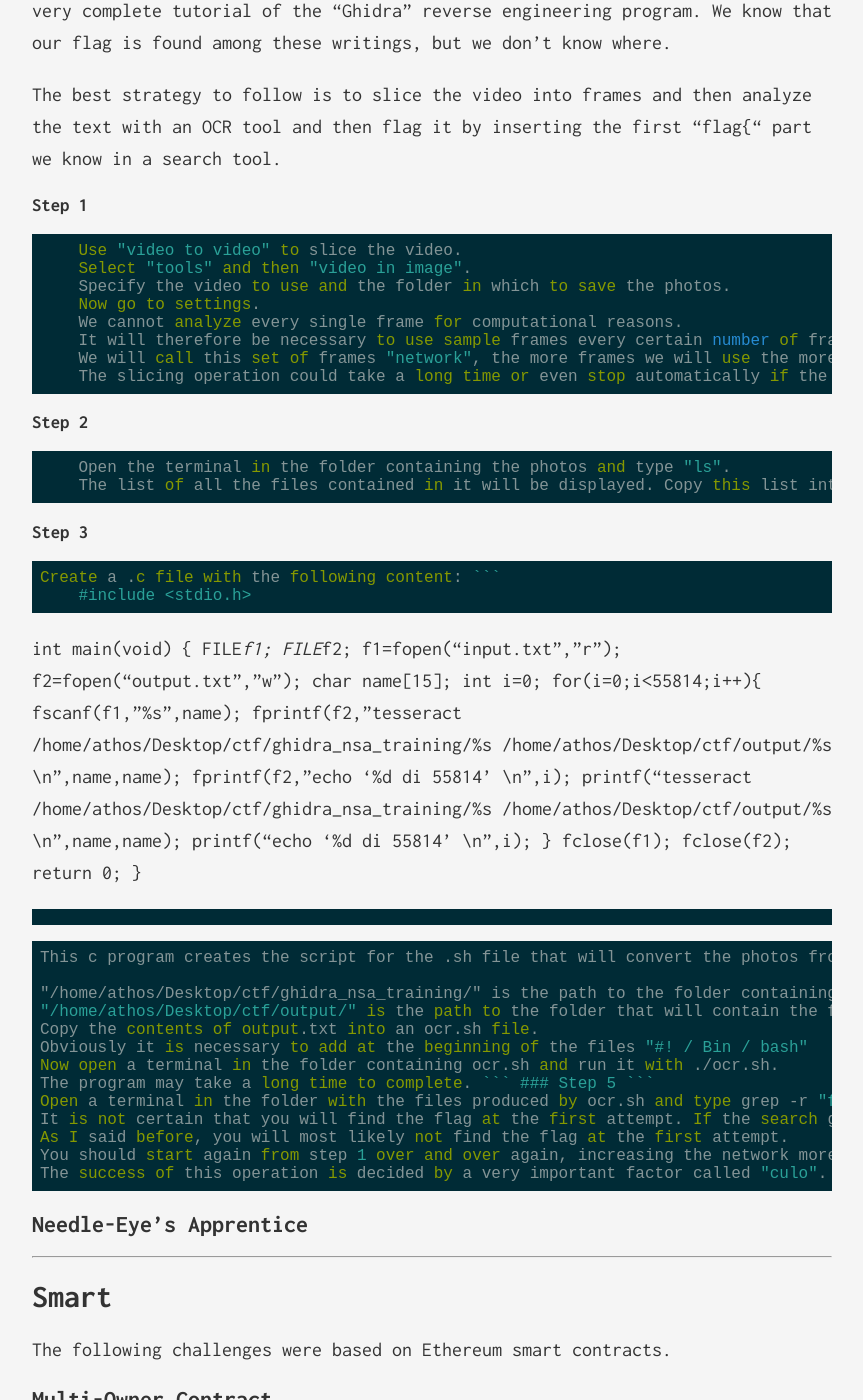
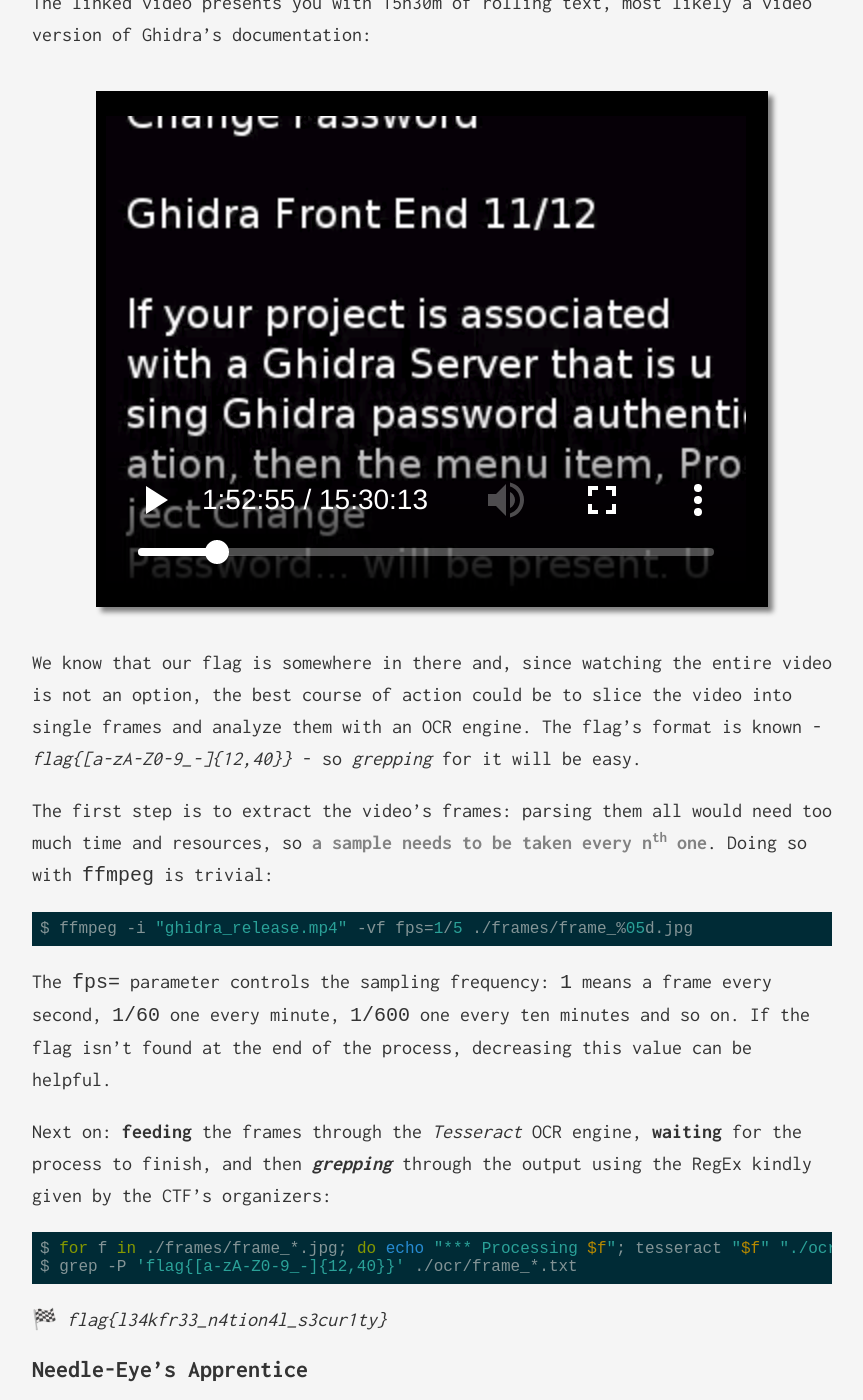
Before and after one commit to born2scan/born2scan.github.io, a Jekyll site: the page built from _posts/2019-04-08-SwampCTF-2019.md, in a window 1280 px wide and 1400 px high, scrolled down 2353 px. Shown: the whole window, without its empty margins (208-1071 px from the left). Built offline with Jekyll 4.4.1, drawn with Linux system fonts in a browser that asks for light colours; some of the changed text lies outside the part shown.

Commit message:
Rewrite of "Ghidra Release" for SwampCTF

````diff
--- a/_posts/2019-04-08-SwampCTF-2019.md
+++ b/_posts/2019-04-08-SwampCTF-2019.md
@@ -53,8 +53,8 @@ This is the partial writeup for the challenges presented in this year's [SwampCT
 
 ## Welcome!
 
->Welcome to SwampCTF!
->The first round is on us🍻
+> Welcome to SwampCTF!
+> The first round is on us 🍻
 
 As the challenge info says, these are just free points!
 
@@ -65,93 +65,37 @@ As the challenge info says, these are just free points!
 ## NIT
 
 ## Ghidra Release
-The "Ghidra Release" challenge is the needle in a haystack you are trying to shoot blindfolded with a revolver.
-A conversation piece is provided:
-    [Meanwhile at the NSA on a Friday afternoon]
 
-    Manager: Hey, we're going to be releasing our internal video training for Ghidra and we need you to watch it all to flag any content that needs to be redacted before release.
+> [Meanwhile at the NSA on a Friday afternoon]<br>
+>  Manager: Hey, we're going to be releasing our internal video training for Ghidra and we need you to watch it all to flag any content that needs to be redacted before release.<br>
+> Manager: The release is next Monday. Hope you didn't have any weekend plans!<br>
+> You: Uhhh, sure bu-<br>
+> Manager: Great! Thanks. Make sure nothing gets out.<br>
+> You: ... [looks at clock. It reads 3:45PM]<br>
+> You: [Mutters to self] No way am I watching all of this: https://static.swampctf.com/ghidra_nsa_training.mp4
 
-    Manager: The release is next Monday. Hope you didn't have any weekend plans!
+The linked video presents you with 15h30m of rolling text, most likely a video version of Ghidra's documentation:
 
-    You: Uhhh, sure bu-
+![Ghidra release](/assets/img/SwampCTF_2019/ghidra_release.png)
 
-    Manager: Great! Thanks. Make sure nothing gets out.
+We know that our flag is somewhere in there and, since watching the entire video is not an option, the best course of action could be to slice the video into single frames and analyze them with an OCR engine. The flag's format is known - _flag{\[a-zA-Z0-9\_-\]{12,40}}_ - so _grepping_ for it will be easy.
 
-    You: ... [looks at clock. It reads 3:45PM]
+The first step is to extract the video's frames: parsing them all would need too much time and resources, so [a sample needs to be taken every n<sup>th</sup> one](https://trac.ffmpeg.org/wiki/Create%20a%20thumbnail%20image%20every%20X%20seconds%20of%20the%20video). Doing so with `ffmpeg` is trivial:
 
-    You: [Mutters to self] No way am I watching all of this:https://static.swampctf.com/ghidra_nsa_training.mp4
-
-    -= Created by DigitalCold =-
-
-By clicking on the link you get a video of 15 hours and 30 in mp4 format.
-Its content consists of white writing on a flowing black background. These are a very complete tutorial of the "Ghidra" reverse engineering program.
-We know that our flag is found among these writings, but we don't know where.
-
-The best strategy to follow is to slice the video into frames and then analyze the text with an OCR tool and then flag it by inserting the first "flag{" part we know in a search tool.
-
-### Step 1
-```
-    Use "video to video" to slice the video.
-    Select "tools" and then "video in image".
-    Specify the video to use and the folder in which to save the photos.
-    Now go to settings.
-    We cannot analyze every single frame for computational reasons.
-    It will therefore be necessary to use sample frames every certain number of frames / seconds to reduce the computational effort.
-    We will call this set of frames "network", the more frames we will use the more the network will be thick and we will have more chances of finding the flag.
-    The slicing operation could take a long time or even stop automatically if the computer was not sufficiently powerful. Choose a frame size accordingly.
-```
-### Step 2
-```
-    Open the terminal in the folder containing the photos and type "ls".
-    The list of all the files contained in it will be displayed. Copy this list into a txt file called input.txt.
-```
-### Step 3
-    Create a .c file with the following content:
-```
-        #include <stdio.h>
-
-int main(void)
-{
-    FILE*f1;
-    FILE*f2;
-    f1=fopen("input.txt","r");
-    f2=fopen("output.txt","w");
-    char name[15];
-    int i=0;
-    for(i=0;i<55814;i++){
-        fscanf(f1,"%s",name);
-        fprintf(f2,"tesseract /home/athos/Desktop/ctf/ghidra_nsa_training/%s /home/athos/Desktop/ctf/output/%s \n",name,name);
-        fprintf(f2,"echo '%d di 55814' \n",i);
-        printf("tesseract /home/athos/Desktop/ctf/ghidra_nsa_training/%s /home/athos/Desktop/ctf/output/%s \n",name,name);
-        printf("echo '%d di 55814' \n",i);
-    }
-    fclose(f1);
-    fclose(f2);
-    return 0;
-}
-```
-```
-    This c program creates the script for the .sh file that will convert the photos from text to frames.
-
-    "/home/athos/Desktop/ctf/ghidra_nsa_training/" is the path to the folder containing the photos. Change this path to that of the folder containing the network.
-    "/home/athos/Desktop/ctf/output/" is the path to the folder that will contain the frame texts. Change this path to that of the folder containing the frame texts on the PC.
-```
-### step 4
-```
-    Copy the contents of output.txt into an ocr.sh file.
-    Obviously it is necessary to add at the beginning of the files "#! / Bin / bash"
-    Now open a terminal in the folder containing ocr.sh and run it with ./ocr.sh.
-    The program may take a long time to complete.
-```
-### Step 5
-```
-    Open a terminal in the folder with the files produced by ocr.sh and type grep -r "flag {".
-    It is not certain that you will find the flag at the first attempt. If the search gives results go to the file containing the flag. The OCR is not a foolproof system. Check that the flag is         Correct by going to the relative image file.
-    As I said before, you will most likely not find the flag at the first attempt.
-    You should start again from step 1 over and over again, increasing the network more and more until you find the flag or until your PC is harakiri.
-    The success of this operation is decided by a very important factor called "culo".
+```bash
+$ ffmpeg -i "ghidra_release.mp4" -vf fps=1/5 ./frames/frame_%05d.jpg
 ```
 
+The `fps=` parameter controls the sampling frequency: `1` means a frame every second, `1/60` one every minute, `1/600` one every ten minutes and so on. If the flag isn't found at the end of the process, decreasing this value can be helpful.
+
+Next on: **feeding** the frames through the _Tesseract_ OCR engine, **waiting** for the process to finish, and then **_grepping_** through the output using the RegEx kindly given by the CTF's organizers:
+
+```bash
+$ for f in ./frames/frame_*.jpg; do echo "*** Processing $f"; tesseract "$f" "./ocr/${$(basename $f)%.jpg}.txt"; done
+$ grep -P 'flag{[a-zA-Z0-9_-]{12,40}}' ./ocr/frame_*.txt
+```
+
+🏁 _flag{l34kfr33_n4tion4l_s3cur1ty}_{: .spoiler}
 
 ## Needle-Eye's Apprentice
 
@@ -368,10 +312,10 @@ At first endianness wasn't accounted for in this solution and numbers were only
 
 ## Refundable Purchase
 
->I've created a contract to make buying items online safer! (for the buyer at least)
->The funds stay in escrow in the contract until the buyer has received the item, in which they report they've received it (people are always honest, right!?).
->If they never receive the item, they can call refund to return their spent ether.
->Find a way to drain this contract of all pending refunds.
+> I've created a contract to make buying items online safer! (for the buyer at least)<br>
+> The funds stay in escrow in the contract until the buyer has received the item, in which they report they've received it (people are always honest, right!?).<br>
+> If they never receive the item, they can call refund to return their spent ether.<br>
+> Find a way to drain this contract of all pending refunds.<br>
 
 ```
 pragma solidity ^0.4.24;
````
Also changed, not shown: assets/img/SwampCTF_2019/ghidra_release.png (added).
